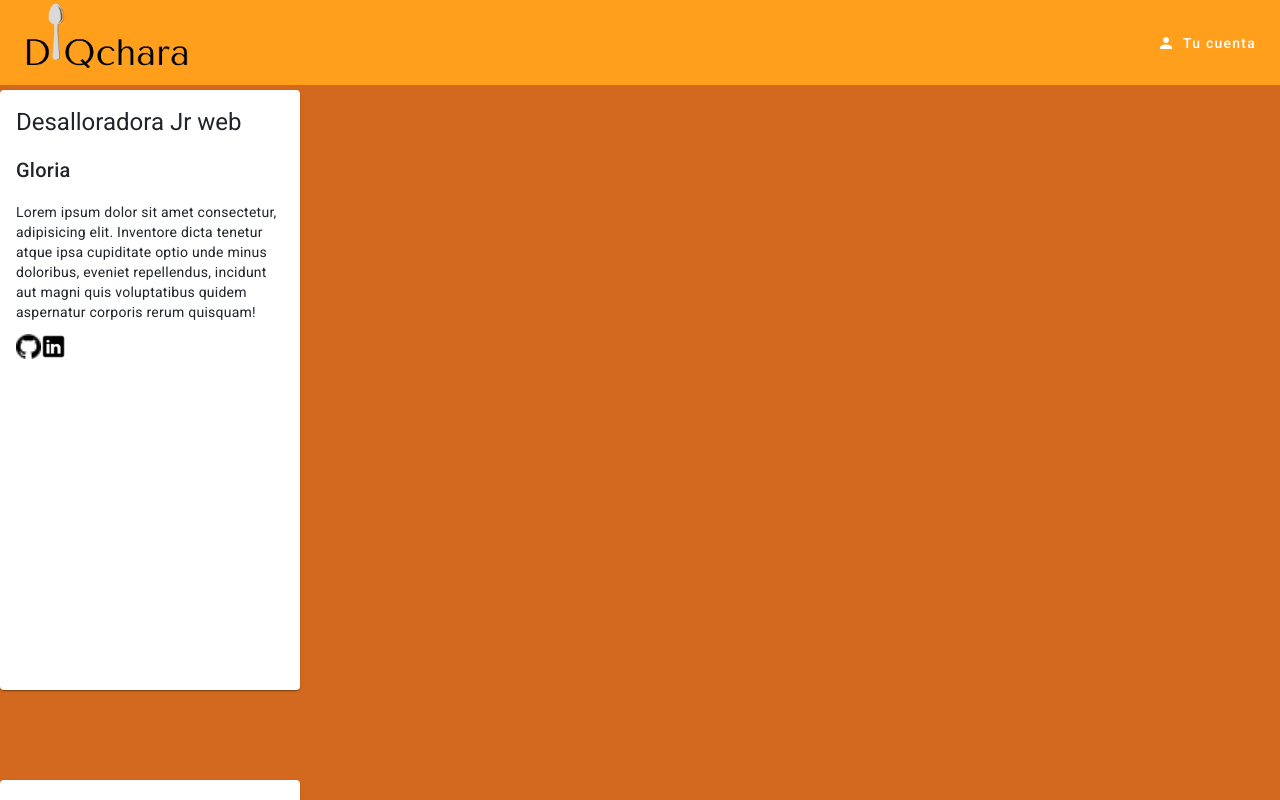
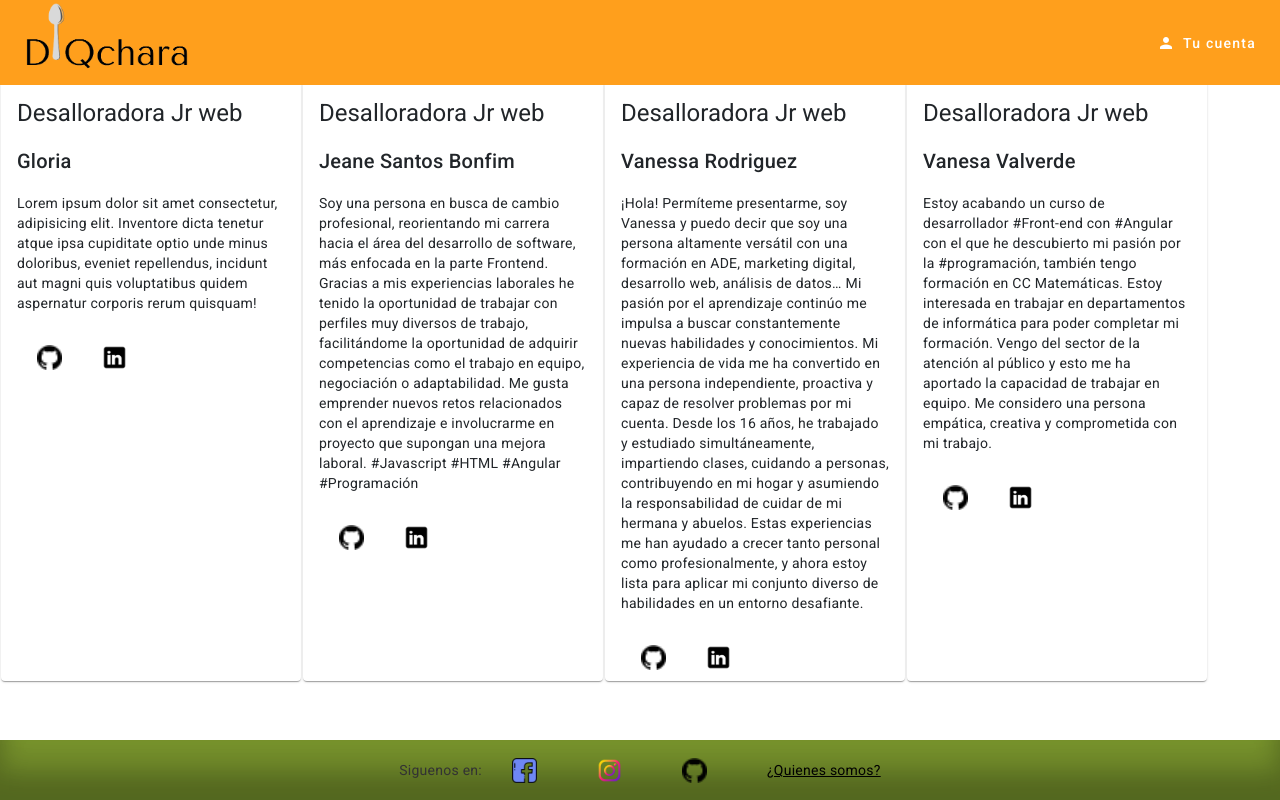
Before and after one commit to gloriafercu/proyecto5_angular_DQchara, an Angular app in the folder frontend/: page /about-us in a window 1280 px wide. Shown: the top 800 px of the page. Built offline with nearby package versions, Linux system fonts and the light colour scheme.

Commit message:
actualizacines en CSS de footer y about-us

```diff
--- a/frontend/src/app/layout/about-us/about-us.component.css
+++ b/frontend/src/app/layout/about-us/about-us.component.css
@@ -1,6 +1,9 @@
 .about-us{
-    padding-top: 90px;
-    background-color: chocolate;
+    padding-top: 80px;
+
+    display: inline-block;
+    margin: 1px;
+    border: 10px;
 
 
 
@@ -10,3 +13,6 @@
     height: 600px;
     display: flex;
 }
+img{
+  margin: 20px;
+}
--- a/frontend/src/app/layout/about-us/about-us.component.html
+++ b/frontend/src/app/layout/about-us/about-us.component.html
@@ -33,7 +33,13 @@
 
             <h2>Jeane Santos Bonfim </h2>
             <p>
-                Desarolladora web Jr
+                Soy una persona en busca de cambio profesional, reorientando mi carrera hacia el área del desarrollo de software, más enfocada en la parte Frontend.
+
+Gracias a mis experiencias laborales he tenido la oportunidad de trabajar con perfiles muy diversos de trabajo, facilitándome la oportunidad de adquirir competencias como el trabajo en equipo, negociación o adaptabilidad.
+
+Me gusta emprender nuevos retos relacionados con el aprendizaje e involucrarme en proyecto que supongan una mejora laboral.
+
+#Javascript #HTML #Angular #Programación
             </p>
             <a href="https://github.com/JeaneBonfim?tab=repositories">
                 <img src="../../../assets/img/github.png" width="25px" alt="github"></a>
--- a/frontend/src/app/layout/footer/footer.component.css
+++ b/frontend/src/app/layout/footer/footer.component.css
@@ -7,19 +7,23 @@ footer {
   height: 60px;
 
 
+
 }
 
 .footer-content {
   display: flex;
   align-items: center;
   text-decoration: none;
+  margin: 30px;
+
+
 
 }
 
 .footer-text {
   color: #333;
   font-size: 14px;
-  margin-right: 10px;
+  margin-right: 30px;
 }
 
 .footer-icon {
```
